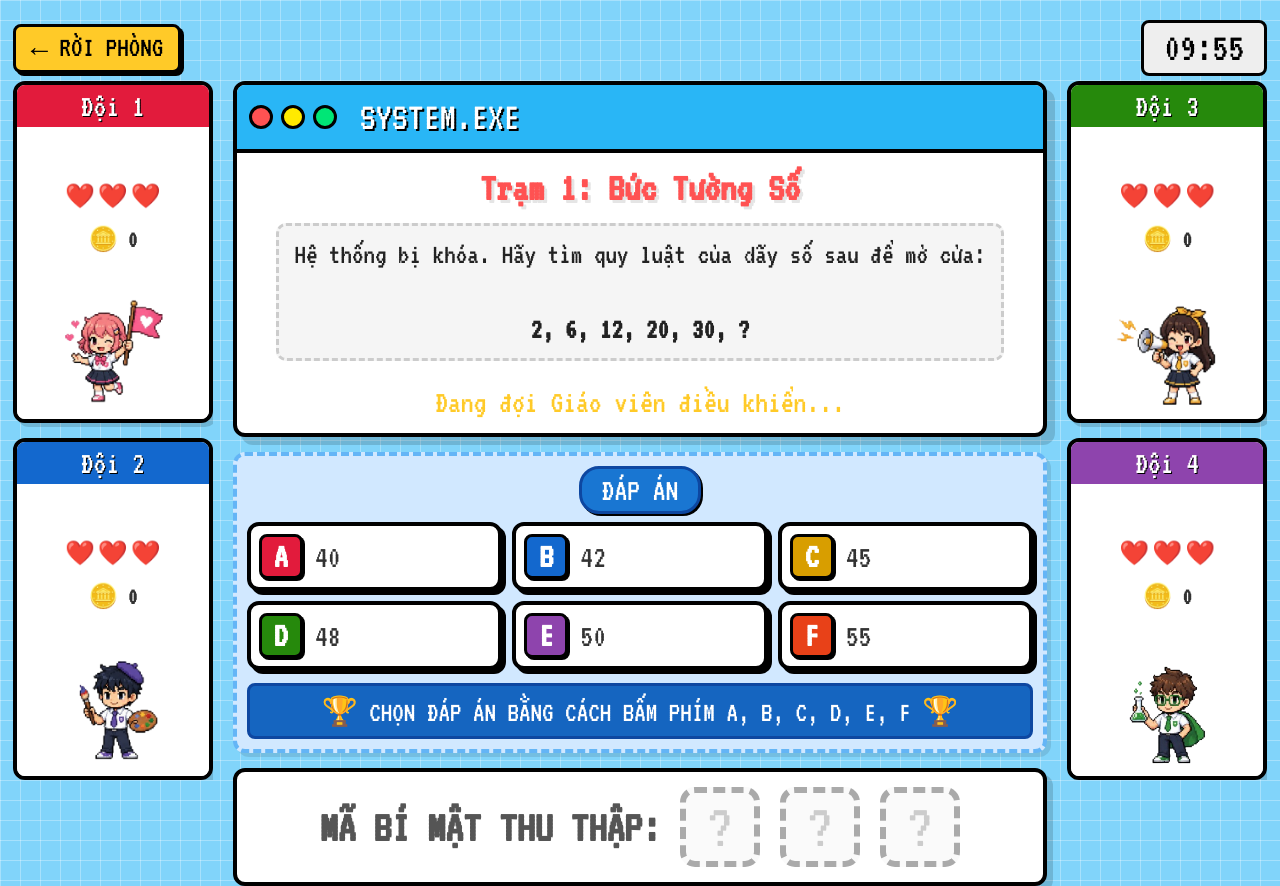
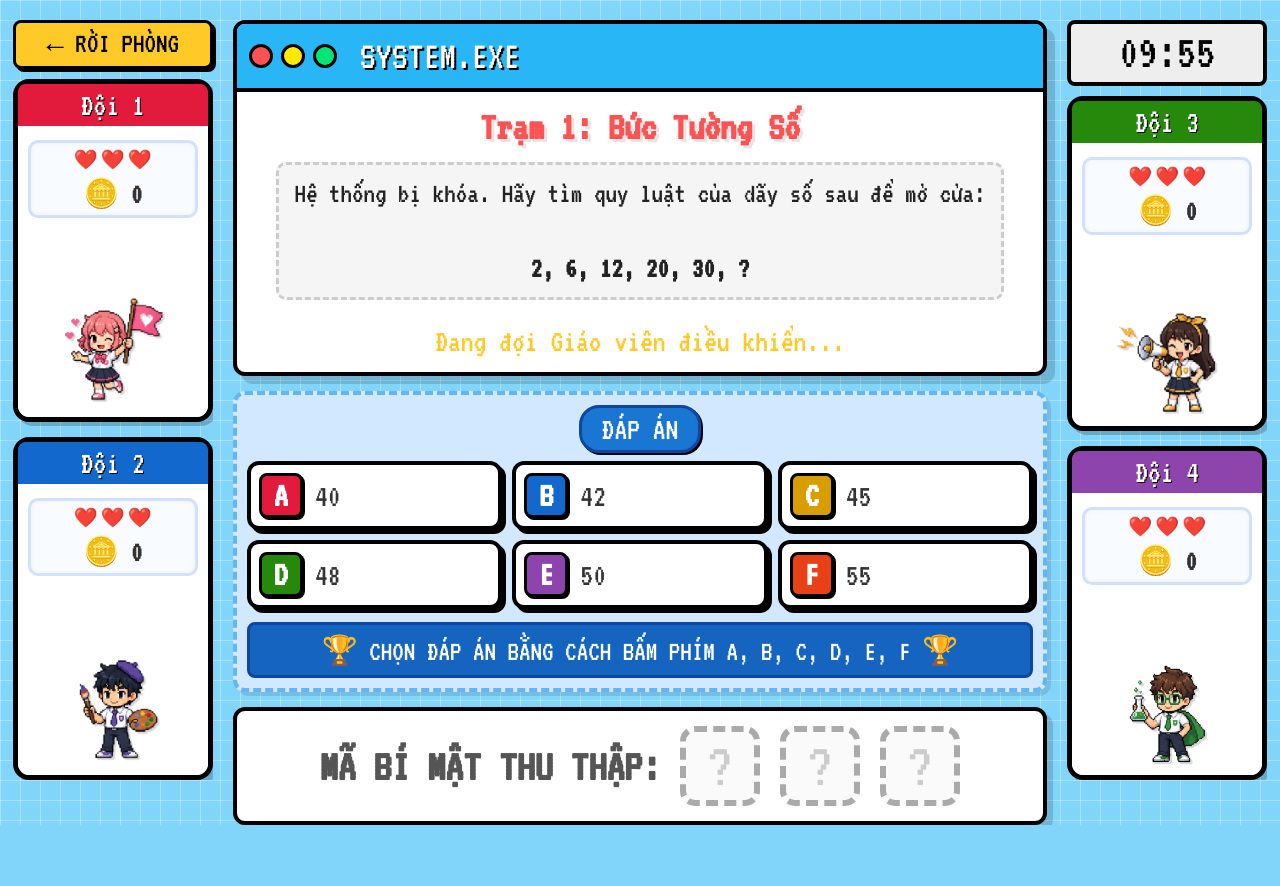
Before and after one commit to Hungne16/ARCADESCHOOL, a plain HTML site: page game1.html in a window 1280 px wide. After the commit the page ends 825 px from the top, so only its background shows below. Drawn offline with Linux system fonts and the light colour scheme.

Commit message:
Auto-update: Move HUD to sidebars to maximize center height, redesign team cards

```diff
--- a/game1.css
+++ b/game1.css
@@ -55,14 +55,12 @@ body.flash-red {
     z-index: 5;
 }
 
-/* =========================================
-   HUD / HEADER (Thanh thông tin)
-   ========================================= */
-.hud-top {
-    grid-area: header;
+.side-column {
+    width: 200px;
     display: flex;
-    justify-content: space-between;
-    align-items: center;
+    flex-direction: column;
+    gap: 10px;
+    height: 100%;
 }
 
 .btn-back {
@@ -76,20 +74,24 @@ body.flash-red {
     cursor: pointer;
     box-shadow: 3px 3px 0px #000;
     transition: all 0.1s;
+    width: 100%;
+    text-align: center;
 }
 
 .btn-back:active {
-    transform: translate(4px, 4px);
+    transform: translate(3px, 3px);
     box-shadow: 0px 0px 0px #000;
 }
 
 .timer {
-    font-size: 2.5rem;
+    font-size: 3rem;
     color: #000;
     background-color: #eeeeee;
-    padding: 5px 20px;
-    border: 3px solid #000;
+    padding: 5px 10px;
+    border: 4px solid #000;
     border-radius: 8px;
+    width: 100%;
+    text-align: center;
 }
 
 .timer.danger {
@@ -114,11 +116,11 @@ body.flash-red {
 }
 
 .teams-side {
-    width: 200px;
     display: flex;
     flex-direction: column;
     gap: 15px;
     overflow-y: auto;
+    flex-grow: 1;
 }
 
 .center-content {
@@ -132,14 +134,13 @@ body.flash-red {
 .team-card {
     flex: 1;
     background-color: var(--box-bg);
-    border: 4px solid var(--border-color);
-    border-radius: 12px;
+    border: 5px solid var(--border-color);
+    border-radius: 16px;
     text-align: center;
-    box-shadow: 4px 4px 0px rgba(0,0,0,0.15);
+    box-shadow: 4px 4px 0px rgba(0,0,0,0.2);
     transition: all 0.3s cubic-bezier(0.175, 0.885, 0.32, 1.275);
     display: flex;
     flex-direction: column;
-    /* Loại bỏ overflow: hidden để avatar nổi ra ngoài */
     position: relative;
     z-index: 1;
 }
@@ -168,13 +169,14 @@ body.flash-red {
 
 .team-body {
     display: flex;
-    align-items: flex-end; /* Cho nhân vật đứng dưới đáy */
-    justify-content: flex-start; /* Gom về bên trái */
-    padding: 0 10px 0 0; /* Bỏ padding dưới và trái để nhân vật sát mép */
+    flex-direction: column;
+    align-items: center;
+    justify-content: flex-start;
+    padding: 10px;
     background-color: #fff;
     flex: 1;
-    border-bottom-left-radius: 8px;
-    border-bottom-right-radius: 8px;
+    border-bottom-left-radius: 12px;
+    border-bottom-right-radius: 12px;
 }
 
 .avatar-wrapper {
@@ -182,17 +184,15 @@ body.flash-red {
     display: flex;
     align-items: flex-end;
     transition: all 0.3s cubic-bezier(0.175, 0.885, 0.32, 1.275);
-    flex-shrink: 0;
-    margin-right: 10px;
+    margin-top: auto; /* Push to bottom */
 }
 
 .team-avatar {
-    height: 150px; /* To cực đại */
+    height: 110px;
     width: auto;
     object-fit: contain;
     transform-origin: bottom center;
-    margin-bottom: -5px; /* Ép nhẹ xuống đáy */
-    margin-left: -5px; /* Hơi tràn ra viền trái */
+    filter: drop-shadow(2px 2px 0px rgba(0,0,0,0.15));
 }
 
 .feedback-icon {
@@ -224,15 +224,20 @@ body.flash-red {
 .team-info {
     display: flex;
     flex-direction: column;
-    align-items: center; /* Căn giữa thông tin */
+    align-items: center;
     justify-content: center;
-    gap: 10px;
-    margin-bottom: 20px;
-    flex: 1; /* Lấp đầy khoảng trống còn lại */
+    gap: 5px;
+    width: 100%;
+    background-color: #f8fbff;
+    border: 3px solid #d0e1f9;
+    border-radius: 10px;
+    padding: 5px;
+    margin-bottom: 5px;
+    box-shadow: inset 0px 0px 5px rgba(0,0,0,0.05);
 }
 
 .team-score {
-    font-size: 2rem;
+    font-size: 1.8rem;
     color: #333;
     font-weight: bold;
 }
--- a/game1.html
+++ b/game1.html
@@ -11,15 +11,12 @@
     <div class="crt-overlay"></div>
 
     <div class="game-container">
-        <!-- HUD Header (Back & Timer) -->
-        <header class="hud-top">
-            <button class="btn-back" onclick="window.location.href='index.html'">← RỜI PHÒNG</button>
-            <div class="timer" id="timer">10:00</div>
-        </header>
-
         <div class="main-split">
-            <!-- Left Teams -->
-            <aside class="teams-side left" id="teams-left"></aside>
+            <!-- Left Teams Column -->
+            <aside class="side-column">
+                <button class="btn-back" onclick="window.location.href='index.html'">← RỜI PHÒNG</button>
+                <div class="teams-side left" id="teams-left"></div>
+            </aside>
 
             <!-- Center Content -->
             <main class="center-content">
@@ -60,8 +57,11 @@
                 </footer>
             </main>
 
-            <!-- Right Teams -->
-            <aside class="teams-side right" id="teams-right"></aside>
+            <!-- Right Teams Column -->
+            <aside class="side-column">
+                <div class="timer" id="timer">10:00</div>
+                <div class="teams-side right" id="teams-right"></div>
+            </aside>
         </div>
 
     <!-- Popup Overlay (Success / Victory / GameOver) -->
--- a/game1.js
+++ b/game1.js
@@ -119,15 +119,15 @@ function renderTeams() {
         const cardHTML = `
             <div class="team-card ${t.hp <= 0 ? 'dead' : ''}" id="card-team-${t.id}">
                 <div class="team-header team-color-${t.id}">${t.name}</div>
-                <div class="team-body" style="flex-direction: column; justify-content: flex-start; align-items: center; padding: 10px;">
-                    <div class="team-info" style="margin-bottom: 5px; width: 100%;">
-                        <div class="hearts" style="font-size: 1.5rem;">
+                <div class="team-body">
+                    <div class="team-info">
+                        <div class="hearts">
                             ${heartsHTML}
                         </div>
-                        <div class="team-score" id="score-${t.id}" style="font-size: 1.5rem; margin-top: 5px;">🪙 ${t.score}</div>
+                        <div class="team-score" id="score-${t.id}">🪙 ${t.score}</div>
                     </div>
-                    <div class="avatar-wrapper" id="avatar-wrapper-${t.id}" style="margin: auto 0 0 0;">
-                        <img class="team-avatar" src="character/${t.id}.png" alt="Avatar" style="height: 110px; margin: 0; object-fit: contain;">
+                    <div class="avatar-wrapper" id="avatar-wrapper-${t.id}">
+                        <img class="team-avatar" src="character/${t.id}.png" alt="Avatar">
                         <div class="feedback-icon" id="feedback-${t.id}"></div>
                     </div>
                 </div>
```
